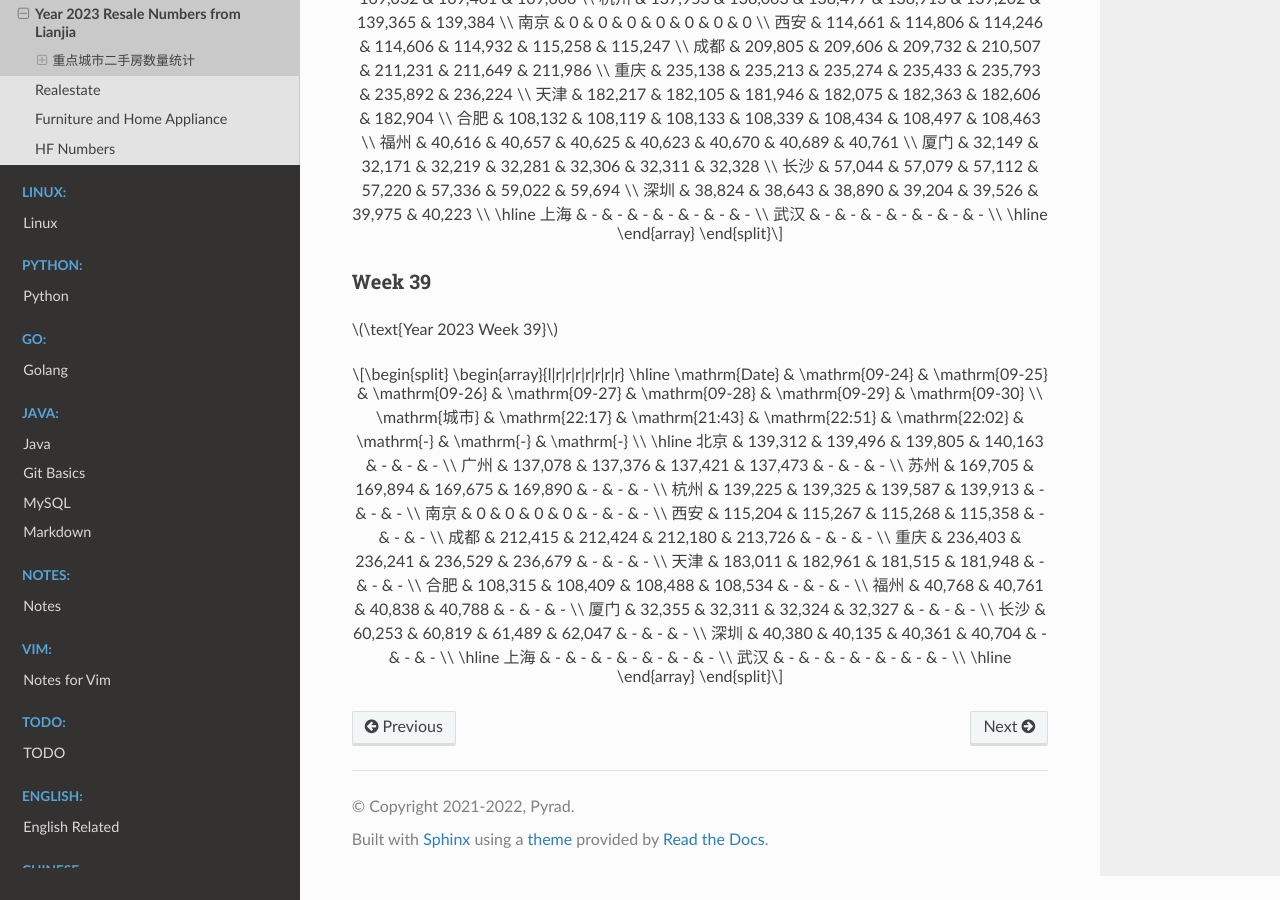
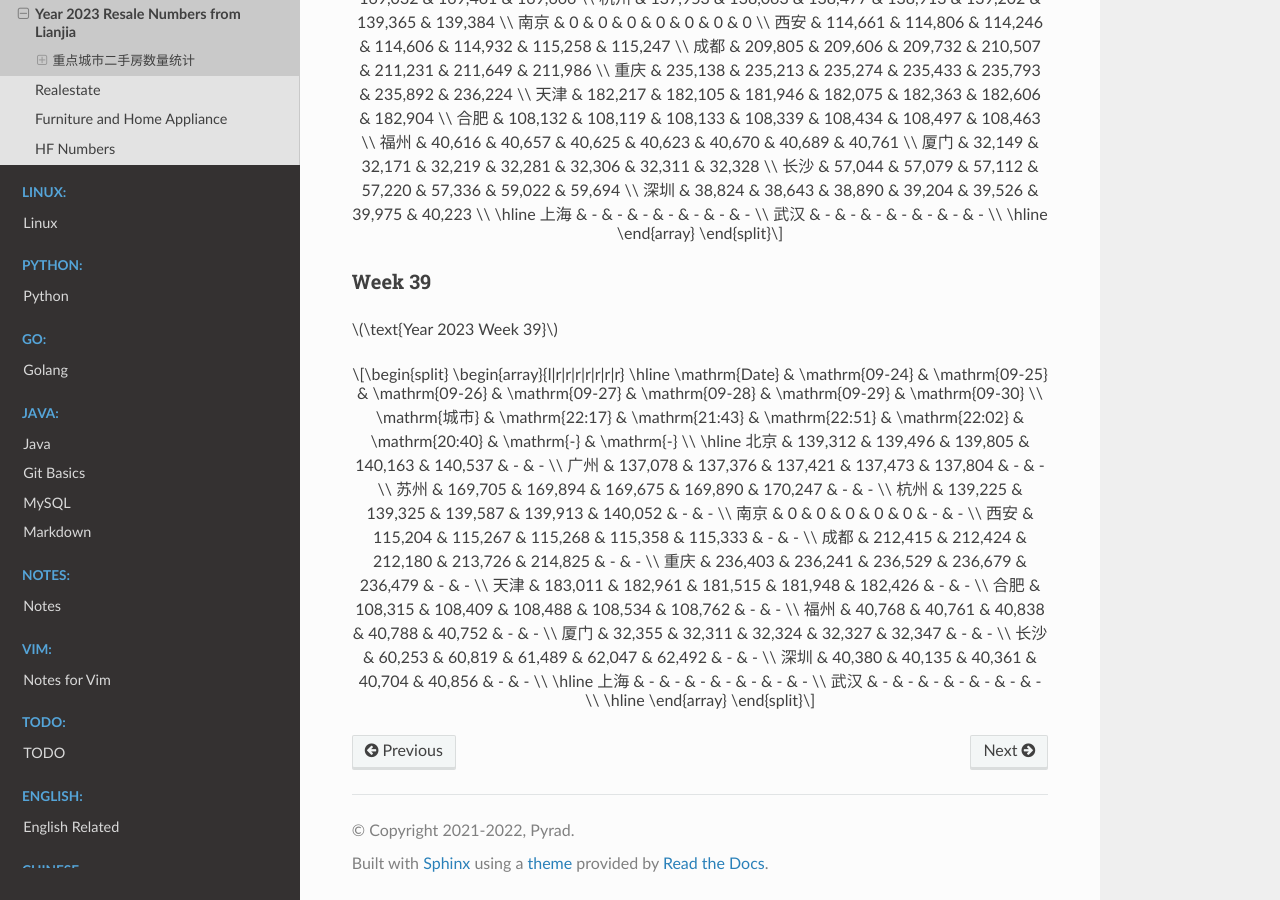
Before and after one commit to Pyrad/pyradnotes, a Sphinx documentation site: the page built from source/RealEstate/resalenumbers2023.md, in a window 1280 px wide and 900 px high, scrolled down 14554 px. Built offline with Sphinx 7.4.7 and the Read the Docs theme 2.0.0, drawn with Linux system fonts in a browser that asks for light colours; a script that is not in the unit is left out.

Commit message:
Realestate Update resale numbers 2023-09-28 20:40

```diff
--- a/source/RealEstate/resalenumbers2023.md
+++ b/source/RealEstate/resalenumbers2023.md
@@ -962,22 +962,22 @@
 \begin{array}{l|r|r|r|r|r|r|r}
 \hline
 \mathrm{Date} & \mathrm{09-24} & \mathrm{09-25} & \mathrm{09-26} & \mathrm{09-27} & \mathrm{09-28} & \mathrm{09-29} & \mathrm{09-30} \\
-\mathrm{城市} & \mathrm{22:17} & \mathrm{21:43} & \mathrm{22:51} & \mathrm{22:02} & \mathrm{-} & \mathrm{-} & \mathrm{-} \\
+\mathrm{城市} & \mathrm{22:17} & \mathrm{21:43} & \mathrm{22:51} & \mathrm{22:02} & \mathrm{20:40} & \mathrm{-} & \mathrm{-} \\
 \hline
-北京 & 139,312 & 139,496 & 139,805 & 140,163 & - & - & - \\
-广州 & 137,078 & 137,376 & 137,421 & 137,473 & - & - & - \\
-苏州 & 169,705 & 169,894 & 169,675 & 169,890 & - & - & - \\
-杭州 & 139,225 & 139,325 & 139,587 & 139,913 & - & - & - \\
-南京 & 0 & 0 & 0 & 0 & - & - & - \\
-西安 & 115,204 & 115,267 & 115,268 & 115,358 & - & - & - \\
-成都 & 212,415 & 212,424 & 212,180 & 213,726 & - & - & - \\
-重庆 & 236,403 & 236,241 & 236,529 & 236,679 & - & - & - \\
-天津 & 183,011 & 182,961 & 181,515 & 181,948 & - & - & - \\
-合肥 & 108,315 & 108,409 & 108,488 & 108,534 & - & - & - \\
-福州 & 40,768 & 40,761 & 40,838 & 40,788 & - & - & - \\
-厦门 & 32,355 & 32,311 & 32,324 & 32,327 & - & - & - \\
-长沙 & 60,253 & 60,819 & 61,489 & 62,047 & - & - & - \\
-深圳 & 40,380 & 40,135 & 40,361 & 40,704 & - & - & - \\
+北京 & 139,312 & 139,496 & 139,805 & 140,163 & 140,537 & - & - \\
+广州 & 137,078 & 137,376 & 137,421 & 137,473 & 137,804 & - & - \\
+苏州 & 169,705 & 169,894 & 169,675 & 169,890 & 170,247 & - & - \\
+杭州 & 139,225 & 139,325 & 139,587 & 139,913 & 140,052 & - & - \\
+南京 & 0 & 0 & 0 & 0 & 0 & - & - \\
+西安 & 115,204 & 115,267 & 115,268 & 115,358 & 115,333 & - & - \\
+成都 & 212,415 & 212,424 & 212,180 & 213,726 & 214,825 & - & - \\
+重庆 & 236,403 & 236,241 & 236,529 & 236,679 & 236,479 & - & - \\
+天津 & 183,011 & 182,961 & 181,515 & 181,948 & 182,426 & - & - \\
+合肥 & 108,315 & 108,409 & 108,488 & 108,534 & 108,762 & - & - \\
+福州 & 40,768 & 40,761 & 40,838 & 40,788 & 40,752 & - & - \\
+厦门 & 32,355 & 32,311 & 32,324 & 32,327 & 32,347 & - & - \\
+长沙 & 60,253 & 60,819 & 61,489 & 62,047 & 62,492 & - & - \\
+深圳 & 40,380 & 40,135 & 40,361 & 40,704 & 40,856 & - & - \\
 \hline
 上海 & - & - & - & - & - & - & - \\
 武汉 & - & - & - & - & - & - & - \\
```
Also changed, not shown: 1 other file.
